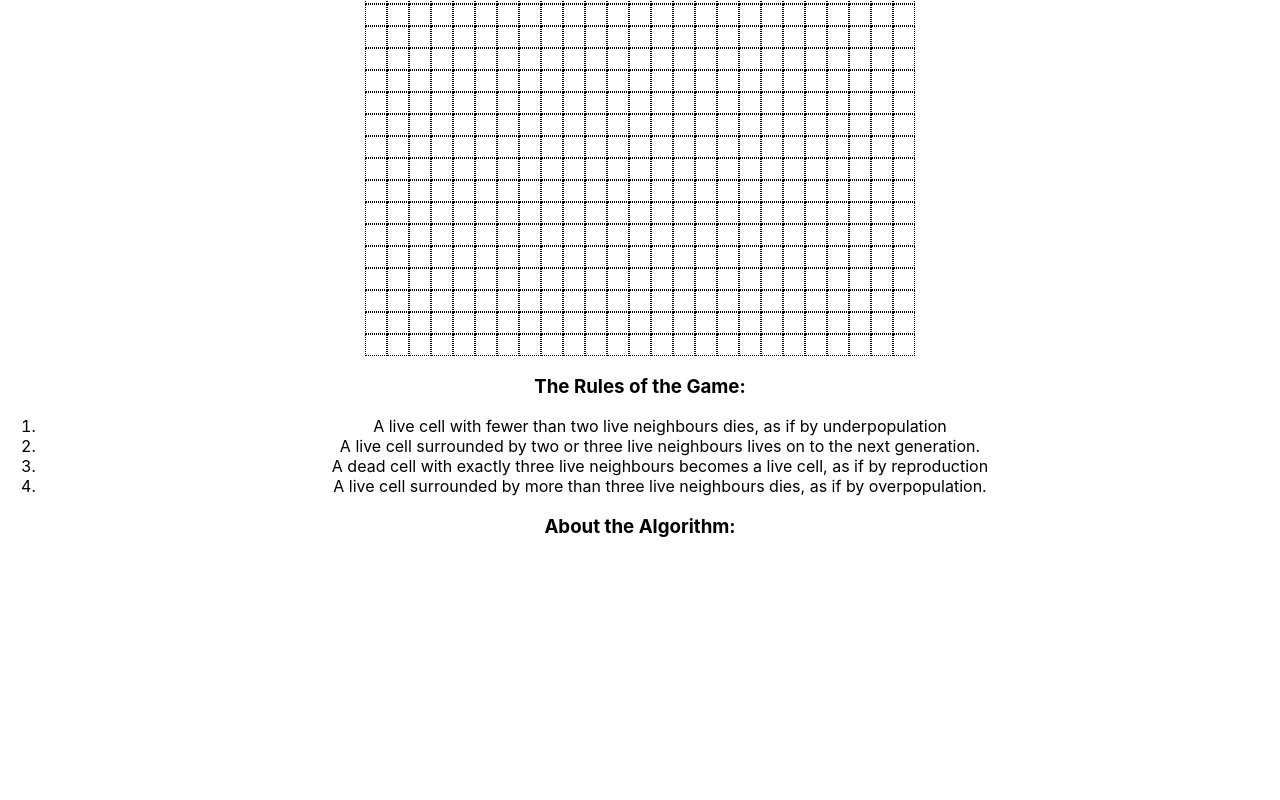
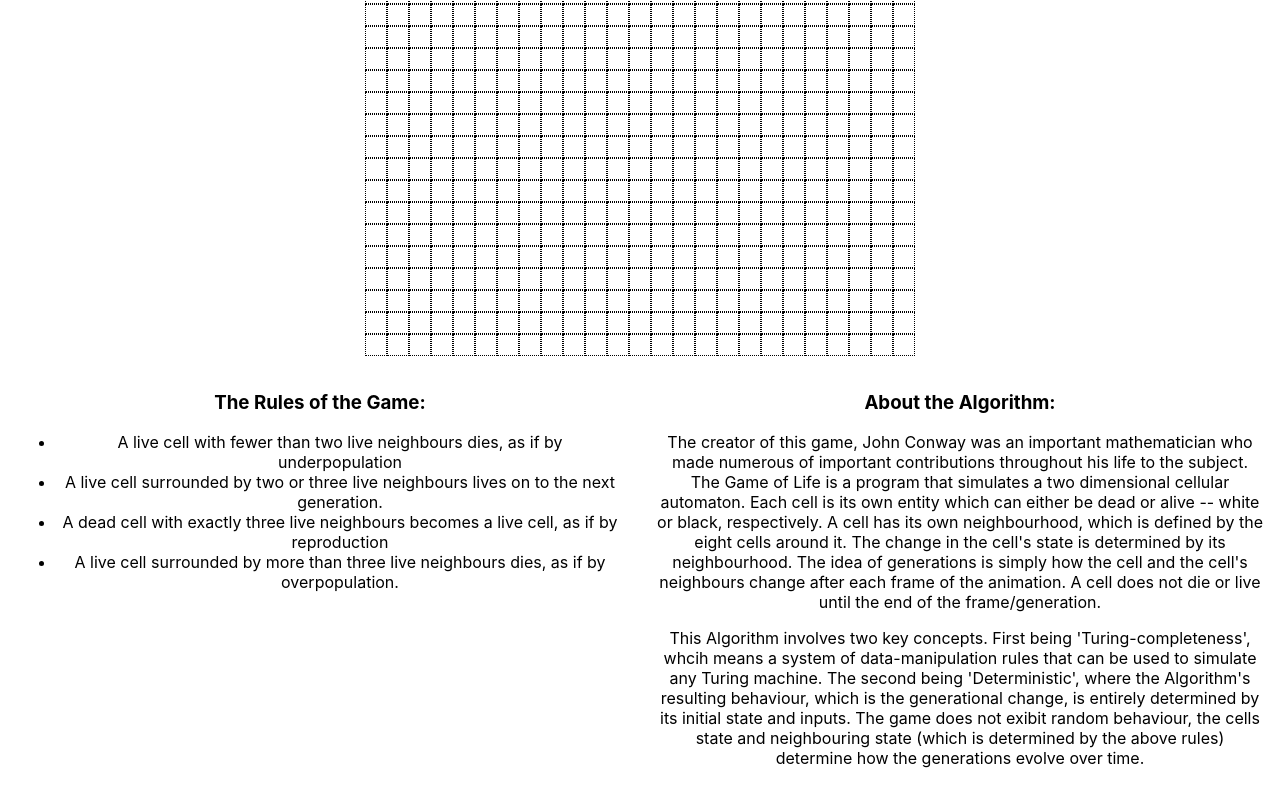
Before and after one commit to hesterrk/Game_Of_Life, a React (Create React App) app: page / in a window 1280 px wide. Shown: the part 276-1076 px from the top of the page. Before the commit the page ends 833 px from the top, so only its background shows below. Built offline with nearby package versions, Linux system fonts and the light colour scheme.

Commit message:
added more information about game and done some styling

```diff
--- a/src/components/About.js
+++ b/src/components/About.js
@@ -2,11 +2,12 @@ import React from "react";
 
 function About() {
   return (
-    <div>
+    <div style={{ display: 'flex' }}>
+      <div style={{ width: '50%', padding: '1rem'}}>
       <h3> The Rules of the Game: </h3>
-      <ol>
+      <ul>
         <li>
-          A live cell with fewer than two live neighbours dies, as if by
+        A live cell with fewer than two live neighbours dies, as if by
           underpopulation
         </li>
         <li>
@@ -22,9 +23,34 @@ function About() {
           by overpopulation.
         </li>
         <p></p>
-      </ol>
+        </ul>
+        </div>
+      <div style={{width: '50%', padding: '1rem'}}>
+      <h3> About the Algorithm: </h3>
+      <p>
+        The creator of this game, John Conway was an important mathematician
+        who made numerous of important contributions throughout his life to the
+        subject. The Game of Life is a program that simulates a two dimensional
+        cellular automaton. Each cell is its own entity which can either be dead
+        or alive -- white or black, respectively. A cell has its own
+        neighbourhood, which is defined by the eight cells around it. The change
+        in the cell's state is determined by its neighbourhood. The idea of
+        generations is simply how the cell and the cell's neighbours change
+        after each frame of the animation. A cell does not die or live until the
+        end of the frame/generation.
+      </p>
 
-      <h3> About the Algorithm: </h3>
+      <p>
+        This Algorithm involves two key concepts. First being
+        'Turing-completeness', whcih means a system of data-manipulation rules
+        that can be used to simulate any Turing machine. The second being
+        'Deterministic', where the Algorithm's resulting behaviour, which is the
+        generational change, is entirely determined by its initial state and
+        inputs. The game does not exibit random behaviour, the cells state and
+        neighbouring state (which is determined by the above rules) determine
+        how the generations evolve over time.
+        </p>
+        </div>
     </div>
   );
 }
```
